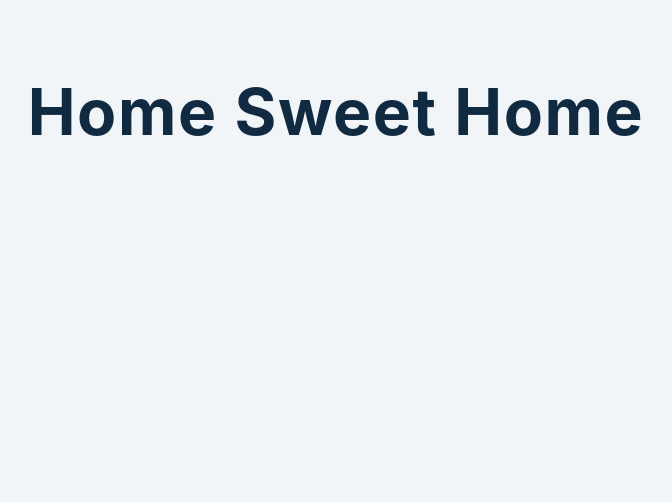
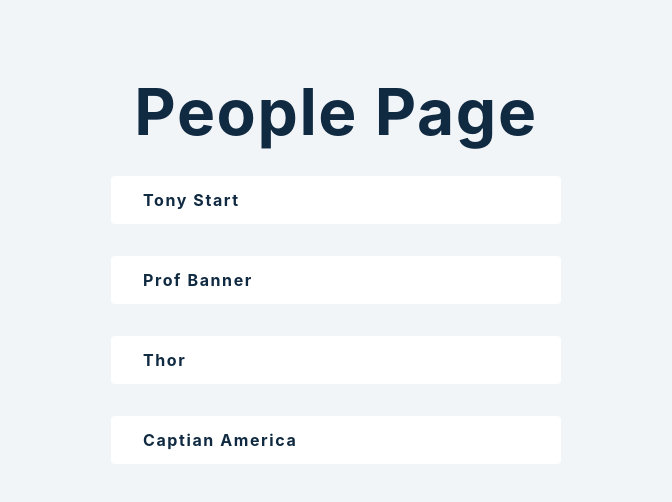
Before and after one commit to sagarva/advance-react, a React (Create React App) app: page /people in a window 1280 px wide. Shown: the top 502 px of the page, without its empty margins (304-976 px from the left). Built offline with nearby package versions, Linux system fonts and the light colour scheme.

Commit message:
Setting up the Router

```diff
--- a/src/tutorial/React-Router/People.js
+++ b/src/tutorial/React-Router/People.js
@@ -1,8 +1,23 @@
-import React from 'react'
+import React, { useState } from 'react';
+import { data } from '../data';
 
 function People() {
+    const [people, setPeople] = useState(data);
     return (
         <div>
+            <h1>People Page</h1>
+            {people.map((person) => {
+
+                    return (
+                        <div className='item' key={person.id}>
+                            <h4>{person.name}</h4>
+
+                        </div>
+                    )
+            }
+            )}
+
+
 
         </div>
     )
--- a/src/tutorial/React-Router/index.js
+++ b/src/tutorial/React-Router/index.js
@@ -8,11 +8,12 @@ import Person from './Person';
 import {BrowserRouter as Router, Route, Switch} from "react-router-dom"; //we want to use our router in our web page
 //so that we would require a router which can route our components to there respective links and we would also require some kind of switch to enable or disable our router
 
+//we can use either very unique path routes or we can use exact keywords
 
 function ReactRouterDom() {
     return (
         <Router>
-            <Route path='/'>
+            <Route exact path='/'>
                 <Home />
             </Route>
             <Route path='/about'>
```
